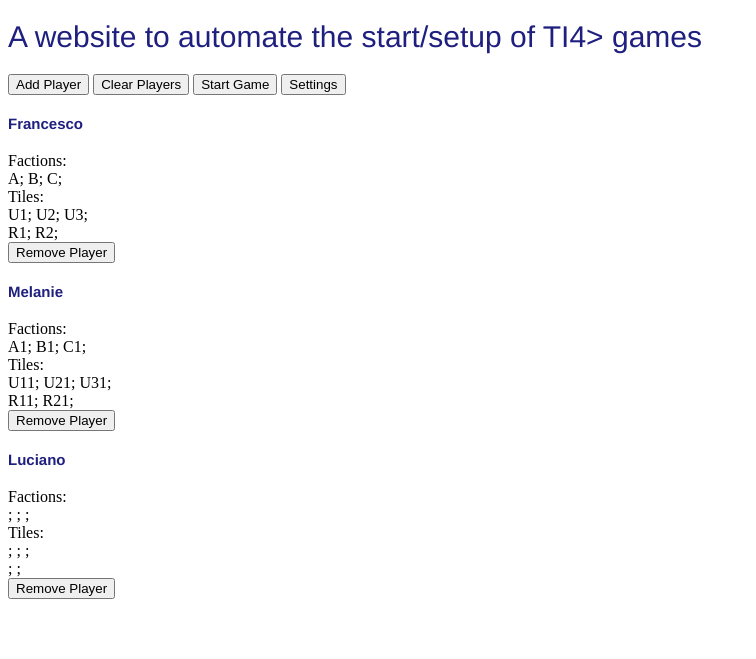
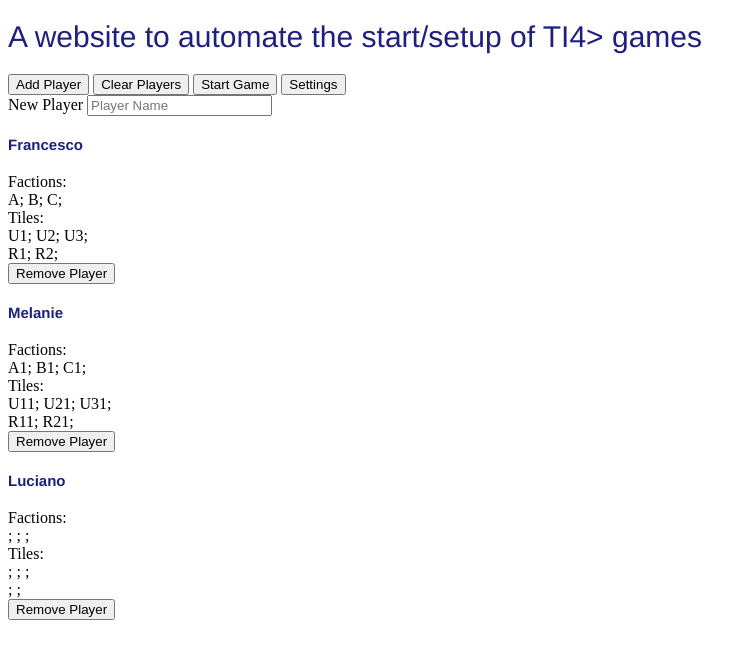
Before and after one commit to FrancescoGnerre/Factionizer, a Flask app: page / in a window 1280 px wide. Shown: the top 659 px of the page, without its empty margins (0-756 px from the left). Run offline with Flask 3, Linux system fonts and the light colour scheme.

Commit message:
Input Options

```diff
--- a/static/script.js
+++ b/static/script.js
@@ -5,7 +5,7 @@ function toSettings(){
   window.location.href = "https://factionizer.bovineghoti.repl.co/settings";
 }
 function addPlayer() {
-  alert("Player Name");
+  alert("TBD");
 }
 function confirmSettings(){
   alert("Confirm these settigns");
--- a/templates/home.html
+++ b/templates/home.html
@@ -16,6 +16,10 @@
       <button type="button" onclick="toSettings()">Settings</button>
     </div>
     <div>
+      <label for="player_n">New Player</label>
+      <input type="text" placeholder="Player Name" name="player_n" required>
+    </div>
+     <div>
         {% for player in players %}
           {% include 'playerfor.html' %}
         {% endfor %}
```
Lines whose indentation alone changed are shown as unchanged.
